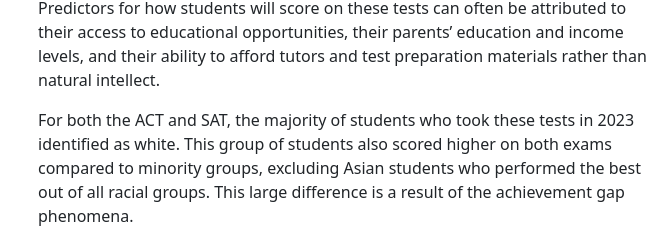
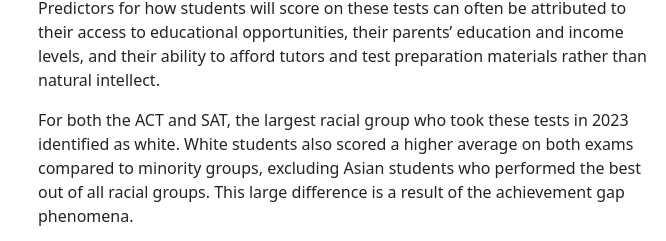
Before and after one commit to caitybbeats/caitybbeats.github.io, a plain HTML site: page jnl221assignment10/assignment10_template/index.html in a window 1280 px wide. Shown: the part 434-675 px from the top of the page, 614-1280 px from the left. Drawn offline with nearby package versions, Linux system fonts and the light colour scheme.

Commit message:
Update index.html

```diff
--- a/jnl221assignment10/assignment10_template/index.html
+++ b/jnl221assignment10/assignment10_template/index.html
@@ -68,7 +68,7 @@
     <p>Standardized tests, such as the SAT and ACT, give students across the nation the same questions in the same manner, graded the same way. However, not every student is given the same educational opportunities to prepare for these exams. </p>
     <p>Predictors for how students will score on these tests can often be attributed to their access to educational opportunities, their parents’ education and income levels, and their ability to afford tutors and test preparation materials rather than natural intellect.
     </p>
-    <p>For both the ACT and SAT, the majority of students who took these tests in 2023 identified as white. This group of students also scored higher on both exams compared to minority groups, excluding Asian students who performed the best out of all racial groups. This large difference is a result of the achievement gap phenomena. </p>
+    <p>For both the ACT and SAT, the largest racial group who took these tests in 2023 identified as white. White students also scored a higher average on both exams compared to minority groups, excluding Asian students who performed the best out of all racial groups. This large difference is a result of the achievement gap phenomena. </p>
     <p>According to the <a href="https://nces.ed.gov/nationsreportcard/studies/gaps/">National Assessment of Educational Process</a>, an achievement gap occurs when a group of students outperforms another group in testing and the average scores are significantly different.</p>
 
 
```
